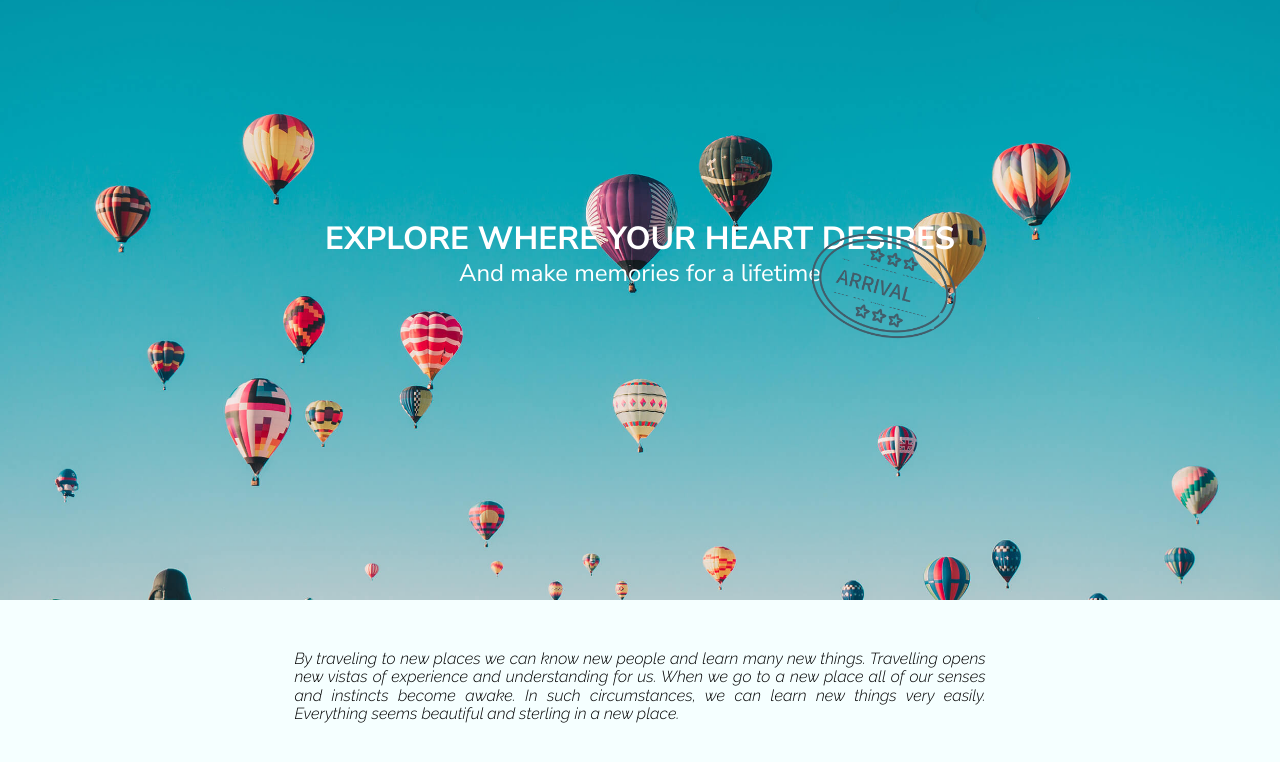
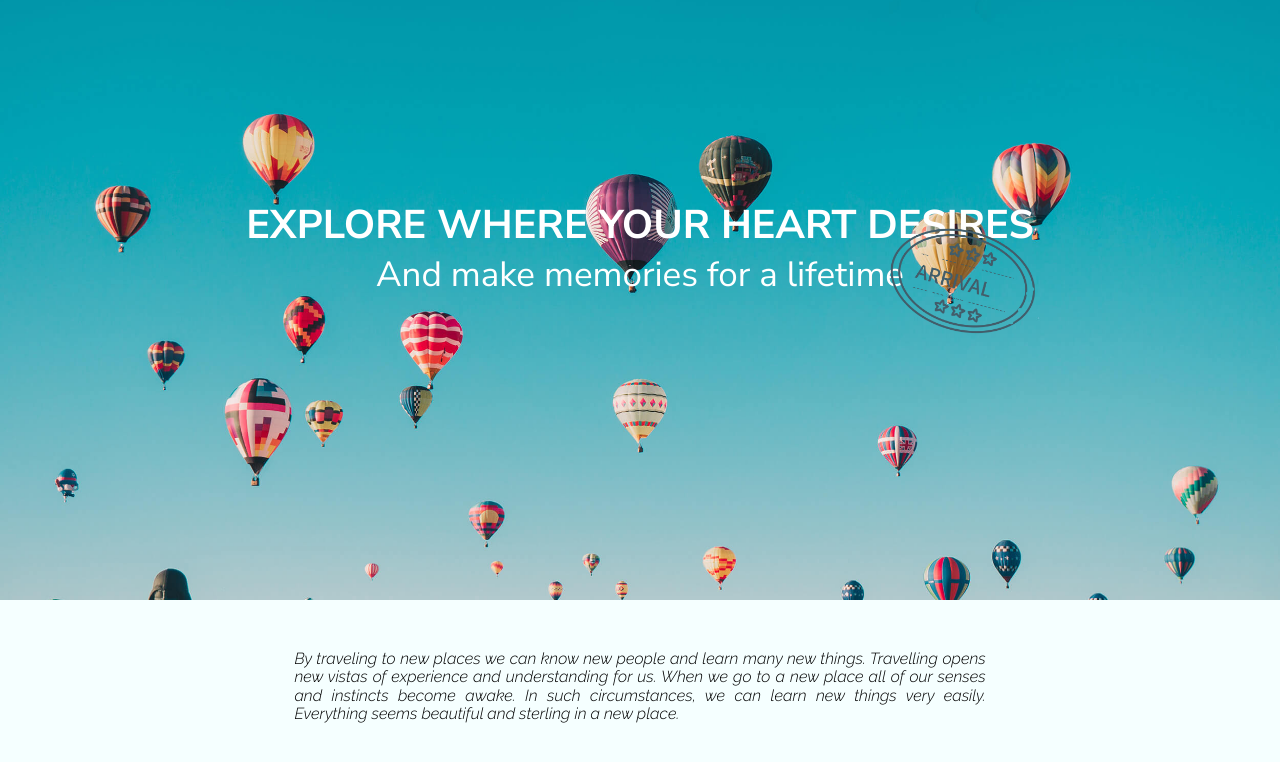
Before and after one commit to yukiiimak/Motion-F21-PM, a website: page deploy/index.html in a window 1280 px wide. Shown: the part 120-882 px from the top of the page. Drawn offline with Linux system fonts and the light colour scheme.

Commit message:
changed hero content text size

```diff
--- a/dev/scss/sections/_hero.scss
+++ b/dev/scss/sections/_hero.scss
@@ -35,23 +35,23 @@
 
                 h1{
                     font-family: 'Nunito Sans', sans-serif;
-                    font-size: 50;
+                    font-size: rem-calc(40);
                     font-weight: 700;
                     line-height: 110px;
                 }
 
                 h2{
                     font-family: 'Nunito Sans', sans-serif;
-                    font-size: 45;
+                    font-size: rem-calc(35);
                     font-weight: 400;
-                    line-height: 47px;
+                    line-height: 65px;
                     margin-top: -65px;
                 }
 
                 img{
                     position: absolute;
                     right: -1vw;
-                    bottom: -5vh;
+                    bottom: -2vh;
                     width: 165px;
                 }
         }
```
Also changed, not shown: deploy/css/styles.css.
